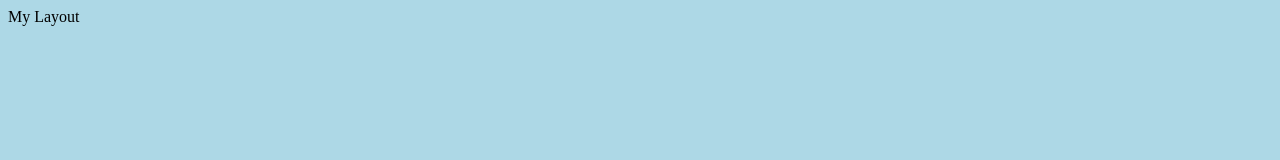
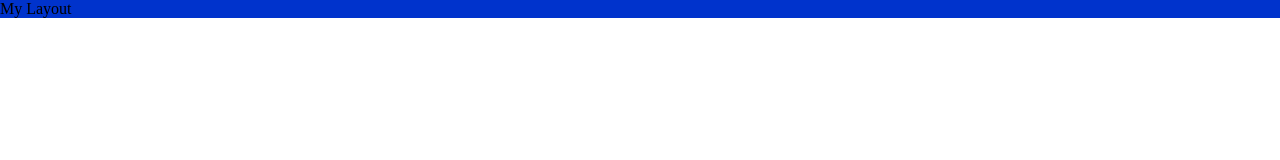
Before and after one commit to dcornellyoung/chs-codecamp, a plain HTML site: page web-101/third.html in a window 1280 px wide. Drawn offline with Linux system fonts and the light colour scheme.

Commit message:
gave body 0 margin and changed header's background color blue

```diff
--- a/web-101/styles/second.css
+++ b/web-101/styles/second.css
@@ -1,3 +1,7 @@
 body {
-	background-color: lightblue;
+	margin: 0;
 }
+
+header {
+	background-color: #0033cc;
+}
```
